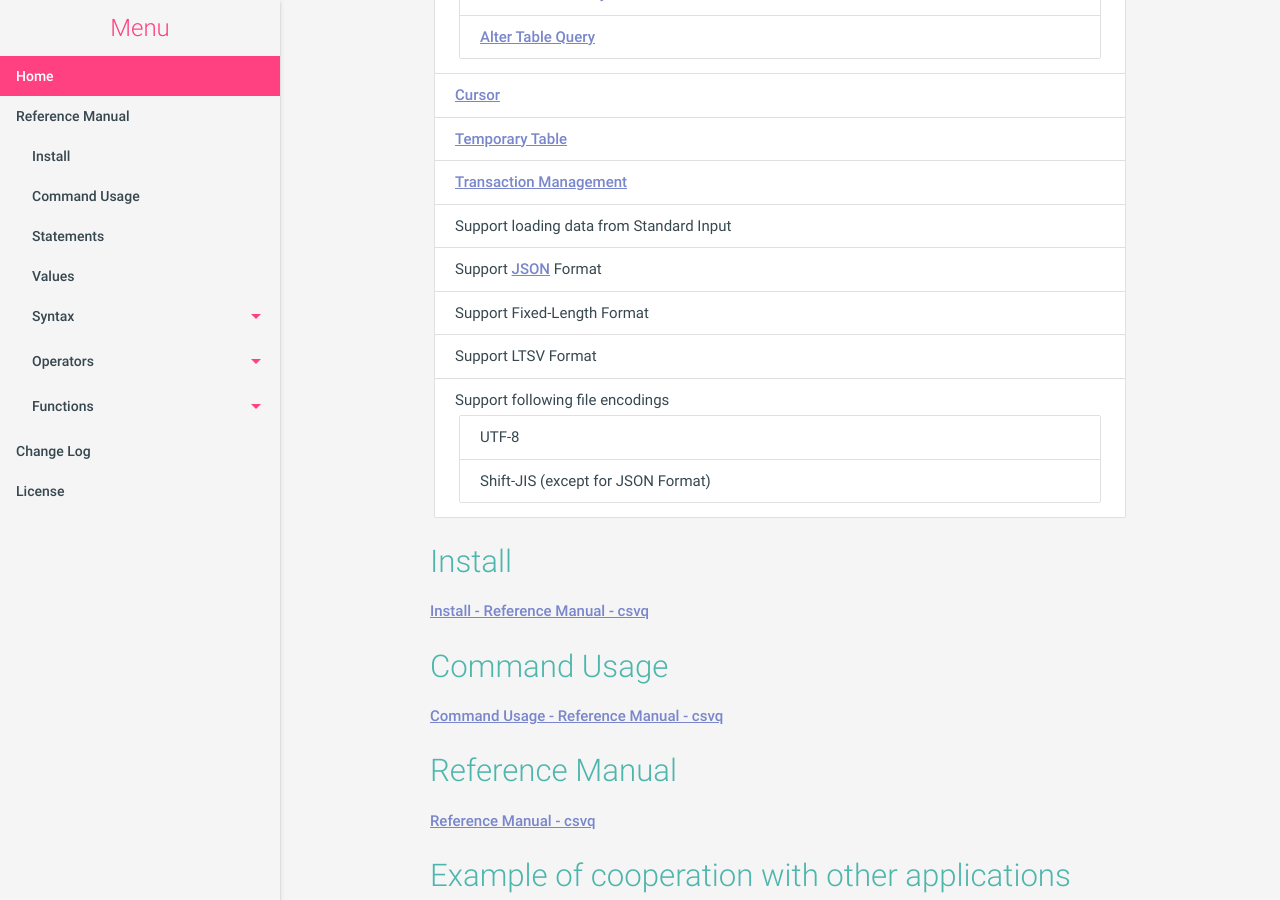
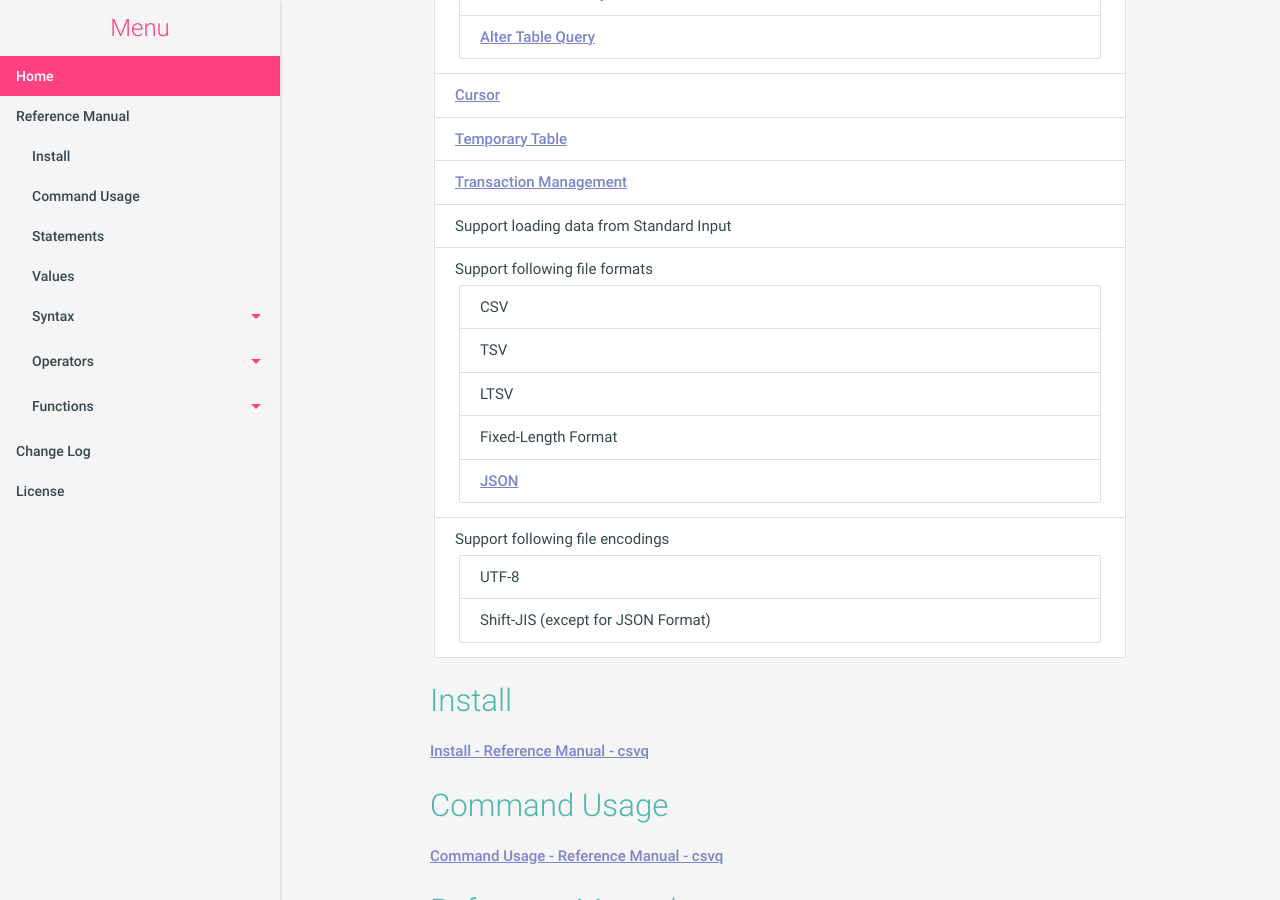
Before and after one commit to mithrandie/csvq, a Jekyll site: the page built from docs/index.md, in a window 1280 px wide and 900 px high, scrolled down 883 px. Built offline with Jekyll 4.4.1, drawn with Linux system fonts in a browser that asks for light colours.

Commit message:
Update docs.

```diff
--- a/docs/index.md
+++ b/docs/index.md
@@ -33,12 +33,16 @@ Version 1.8.4
 * [Temporary Table]({{ '/reference/temporary-table.html' | relative_url }})
 * [Transaction Management]({{ '/reference/transaction.html' | relative_url }})
 * Support loading data from Standard Input
-* Support [JSON]({{ '/reference/json.html' | relative_url }}) Format
-* Support Fixed-Length Format
-* Support LTSV Format
+* Support following file formats
+  * CSV
+  * TSV
+  * LTSV
+  * Fixed-Length Format
+  * [JSON]({{ '/reference/json.html' | relative_url }})
 * Support following file encodings
   * UTF-8
   * Shift-JIS (except for JSON Format)
+
 
 ## Install
 
--- a/docs/sitemap.xml
+++ b/docs/sitemap.xml
@@ -6,7 +6,7 @@
             http://www.sitemaps.org/schemas/sitemap/0.9/sitemap.xsd">
     <url>
         <loc>https://mithrandie.github.io/csvq/</loc>
-        <lastmod>2019-02-22T13:39:40+00:00</lastmod>
+        <lastmod>2019-02-25T02:16:03+00:00</lastmod>
     </url>
     <url>
         <loc>https://mithrandie.github.io/csvq/reference.html</loc>
@@ -18,7 +18,7 @@
     </url>
     <url>
         <loc>https://mithrandie.github.io/csvq/reference/command.html</loc>
-        <lastmod>2019-02-22T13:39:40+00:00</lastmod>
+        <lastmod>2019-02-25T02:16:03+00:00</lastmod>
     </url>
     <url>
         <loc>https://mithrandie.github.io/csvq/reference/statement.html</loc>
```
Also changed, not shown: docs/_posts/2006-01-02-command.md (+3 -0 lines).
